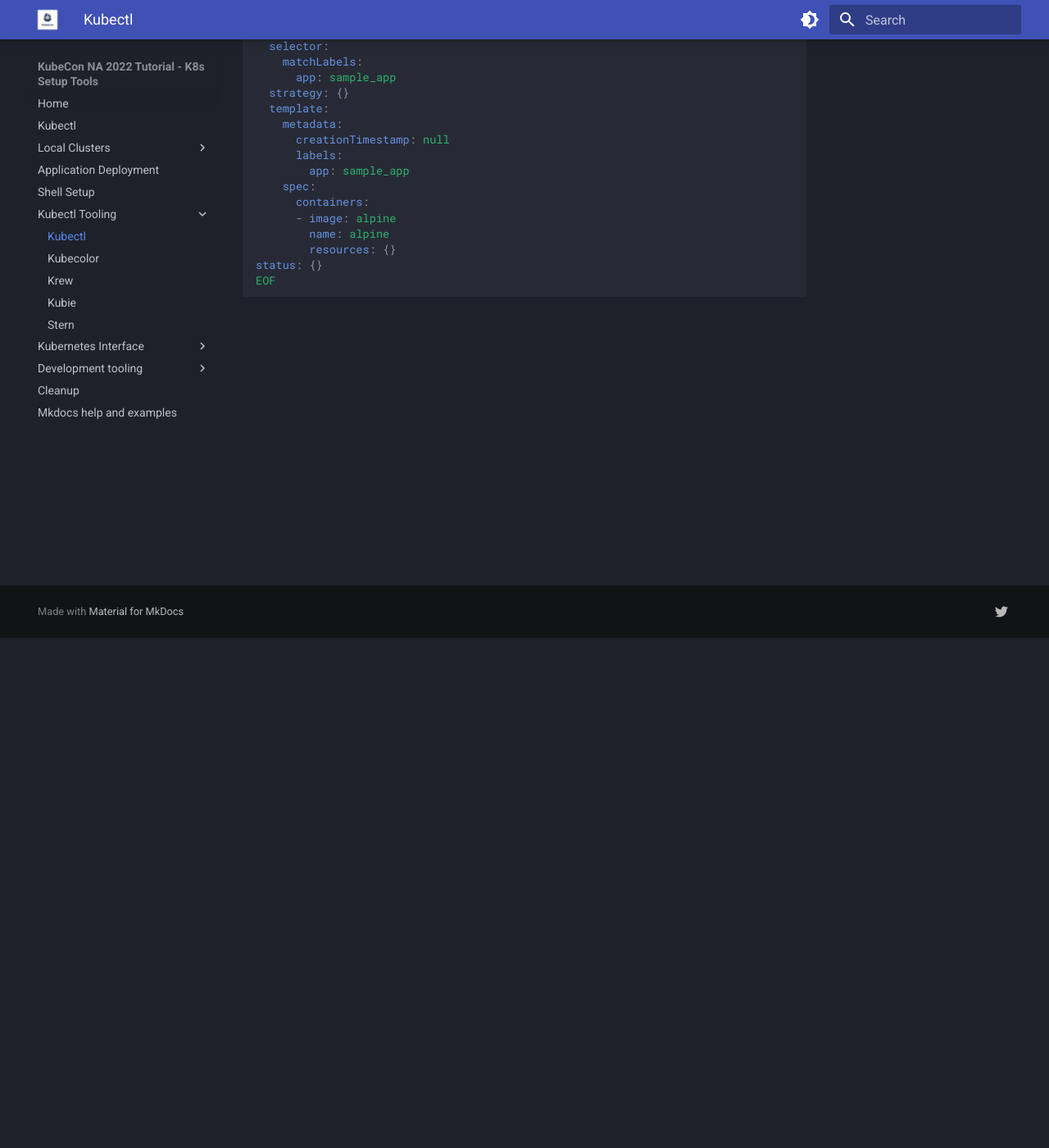
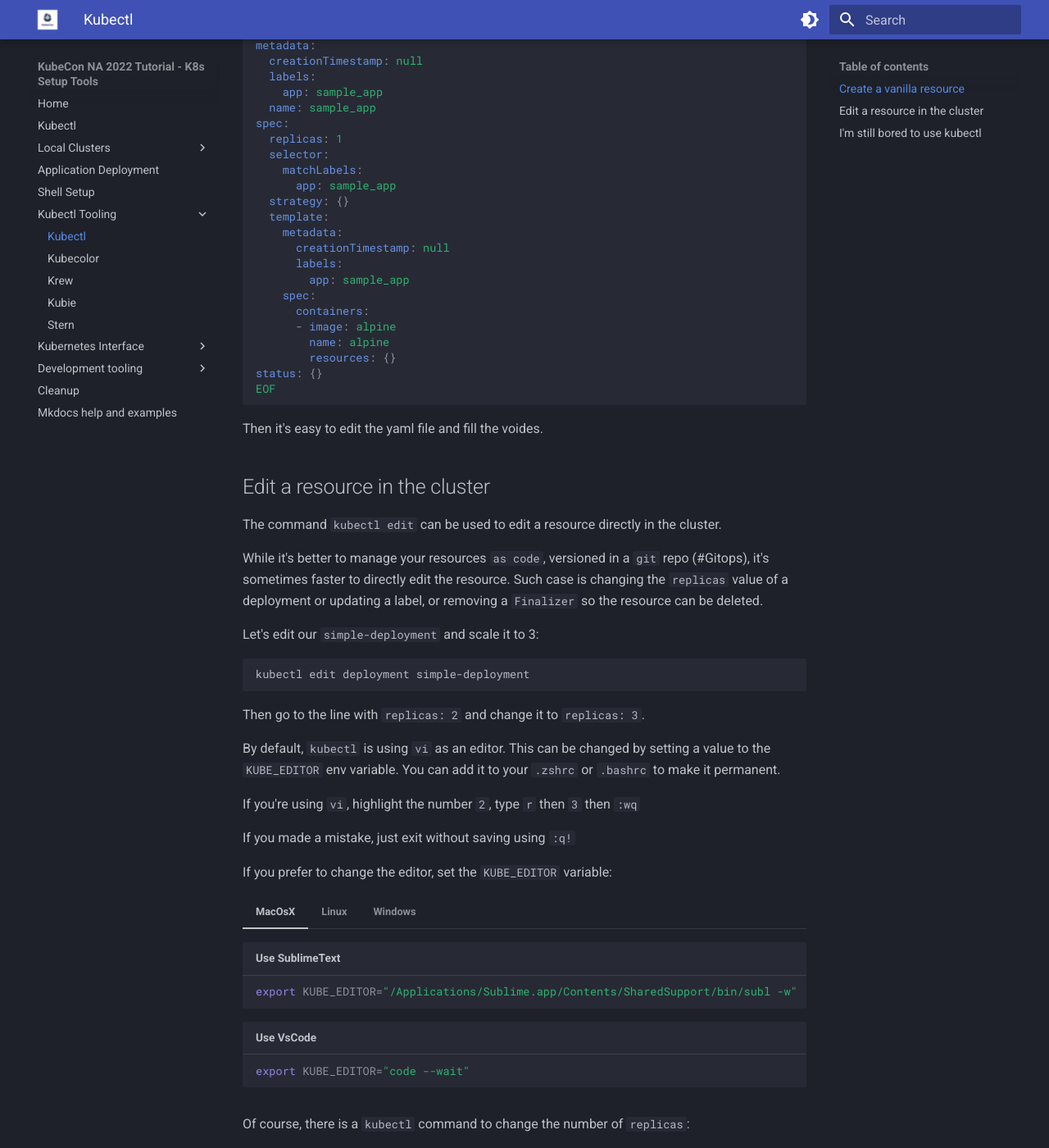
Before and after one commit to cloud-native-canada/k8s_setup_tools, an MkDocs documentation site: the page built from docs/kubectl_tooling/kubectl.md, in a window 1280 px wide and 1400 px high, scrolled down 622 px. Shown: the whole window at 82% size. Built offline with MkDocs 1.6.1 and Material for MkDocs 9.7.7, drawn with Linux system fonts in a browser that asks for light colours; some of the changed text lies outside the part shown.

Commit message:
more rewrite to implement the need->solution scenario

````diff
--- a/docs/kubectl_tooling/kubectl.md
+++ b/docs/kubectl_tooling/kubectl.md
@@ -6,8 +6,13 @@
 
 So here are some cool usage of `kubectl`:
 
+## Create a vanilla resource
+
 ```bash
-k create deployment sample_app --image=alpine --dry-run=client -o yaml > sample_yaml.yaml
+k create deployment sample_app \
+  --image=alpine \
+  --dry-run=client \
+  --output yaml > sample_deployment.yaml
 ```
 
 Which will result in the following deployment to be saved:
@@ -16,5 +21,88 @@
 cat > /tmp/toto <<EOF
 --8<-- "docs/yaml/sample_app.yaml"
 EOF
+```
 
+Then it's easy to edit the yaml file and fill the voides.
+
+## Edit a resource in the cluster
+
+The command `kubectl edit` can be used to edit a resource directly in the cluster.
+
+While it's better to manage your resources `as code`, versioned in a `git` repo (#Gitops), it's sometimes faster
+to directly edit the resource. Such case is changing the `replicas` value of a deployment or updating a label, or removing a `Finalizer` so the resource can be deleted.
+
+Let's edit our `simple-deployment` and scale it to 3:
+
+```bash
+kubectl edit deployment simple-deployment
 ```
+
+Then go to the line with `  replicas: 2` and change it to `  replicas: 3`.
+
+By default, `kubectl` is using `vi` as an editor. This can be changed by setting a value to the `KUBE_EDITOR` env variable. You can add it to your `.zshrc` or `.bashrc` to make it permanent.
+
+If you're using `vi`, highlight the number `2`, type `r` then `3` then `:wq`
+
+If you made a mistake, just exit without saving using `:q!`
+
+If you prefer to change the editor, set the `KUBE_EDITOR` variable:
+
+=== "MacOsX"
+
+    ```bash title="Use SublimeText"
+    export KUBE_EDITOR="/Applications/Sublime.app/Contents/SharedSupport/bin/subl -w"
+    ```
+    ```bash title="Use VsCode"
+    export KUBE_EDITOR="code --wait"
+    ```
+
+=== "Linux"
+
+    ```bash
+    export KUBE_EDITOR="ed"
+    ```
+
+=== "Windows"
+
+    ```bash
+    KUBE_EDITOR=code -w
+    ```
+
+Of course, there is a `kubectl` command to change the number of `replicas`:
+
+```bash
+kubectl scale --replicas=3 deployment/simple-deployment
+kubectl get pods
+```
+```bash title="output"
+NAME                                 READY   STATUS             RESTARTS       AGE
+simple-deployment-57d9ccc7f8-2m97j   0/1     CrashLoopBackOff   7 (73s ago)    12m
+simple-deployment-57d9ccc7f8-bm8jp   0/1     CrashLoopBackOff   5 (119s ago)   4m48s
+simple-deployment-57d9ccc7f8-bqnxs   0/1     CrashLoopBackOff   9 (5m ago)     26m
+simple-pod                           1/1     Running            0              26m
+```
+
+## I'm still bored to use `kubectl`
+
+And this is right. We added a ton of stuff in our shell to be faster. Let's revisit what we did previously:
+
+- List the pods
+    ```bash
+    kgp
+    ```
+    ```bash title="output"
+    NAME                                 READY   STATUS             RESTARTS       AGE
+    simple-deployment-57d9ccc7f8-2m97j   0/1     CrashLoopBackOff   7 (73s ago)    12m
+    simple-deployment-57d9ccc7f8-bm8jp   0/1     CrashLoopBackOff   5 (119s ago)   4m48s
+    simple-deployment-57d9ccc7f8-bqnxs   0/1     CrashLoopBackOff   9 (5m ago)     26m
+    simple-pod                           1/1     Running            0              26m
+    ```
+
+- change the replicas of the deployment
+    ```bash
+    ksd --replicas=2 simple-deployment
+    ```
+    ```bash title="output"
+    deployment.apps/simple-deployment scaled
+    ```
````
Also changed, not shown: docs/index.md (+21 -1 lines), docs/kubectl_tooling/krew.md (+29 -18 lines), docs/kubectl_tooling/kubie.md (+1 -1 lines).
